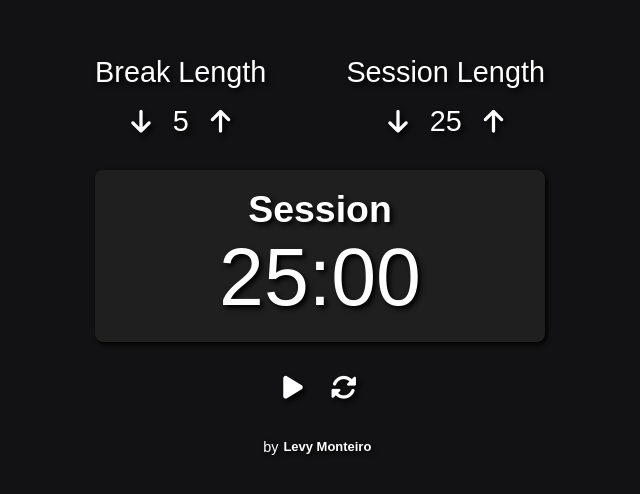
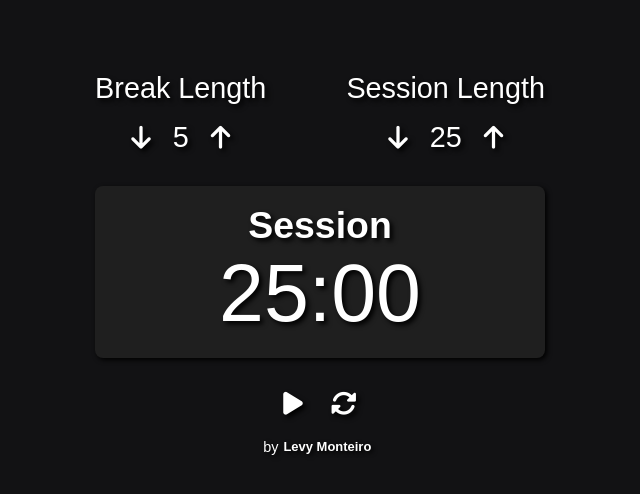
Before and after one commit to LevyMonteiro/timer, a React (Vite) app: page / in a window 1280 px wide. Shown: the part 134-628 px from the top of the page, without its empty margins (320-960 px from the left). Built offline with nearby package versions, Linux system fonts and the light colour scheme.

Commit message:
update .firstRow padding

```diff
--- a/src/styles/timer.css
+++ b/src/styles/timer.css
@@ -9,12 +9,13 @@ body * {
 .firstRow {
   flex-direction: row;
   gap: 80px;
+  padding: 16px 0;
 }
 
 .btnRow {
   flex-direction: row;
   gap: 16px;
-  padding: 16px;
+  margin-top: 16px;
 }
 
 .btn {
```
